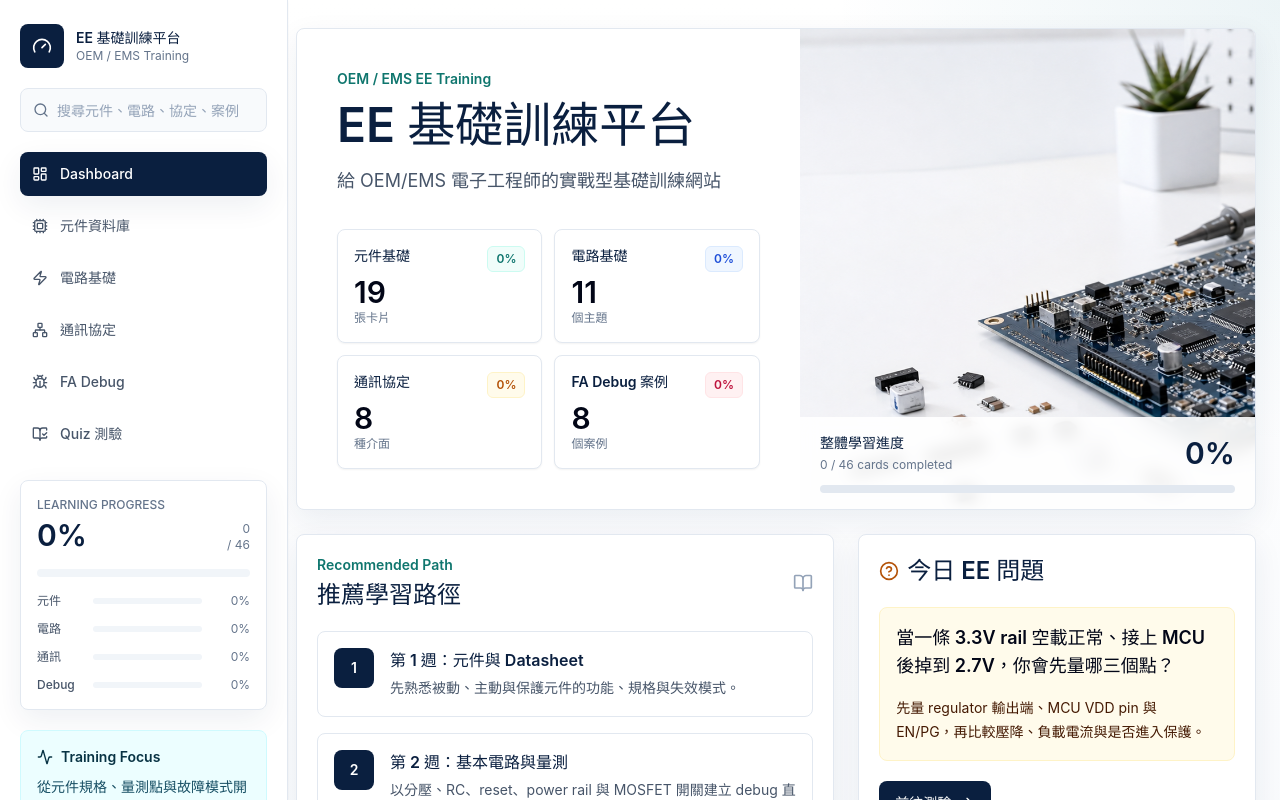
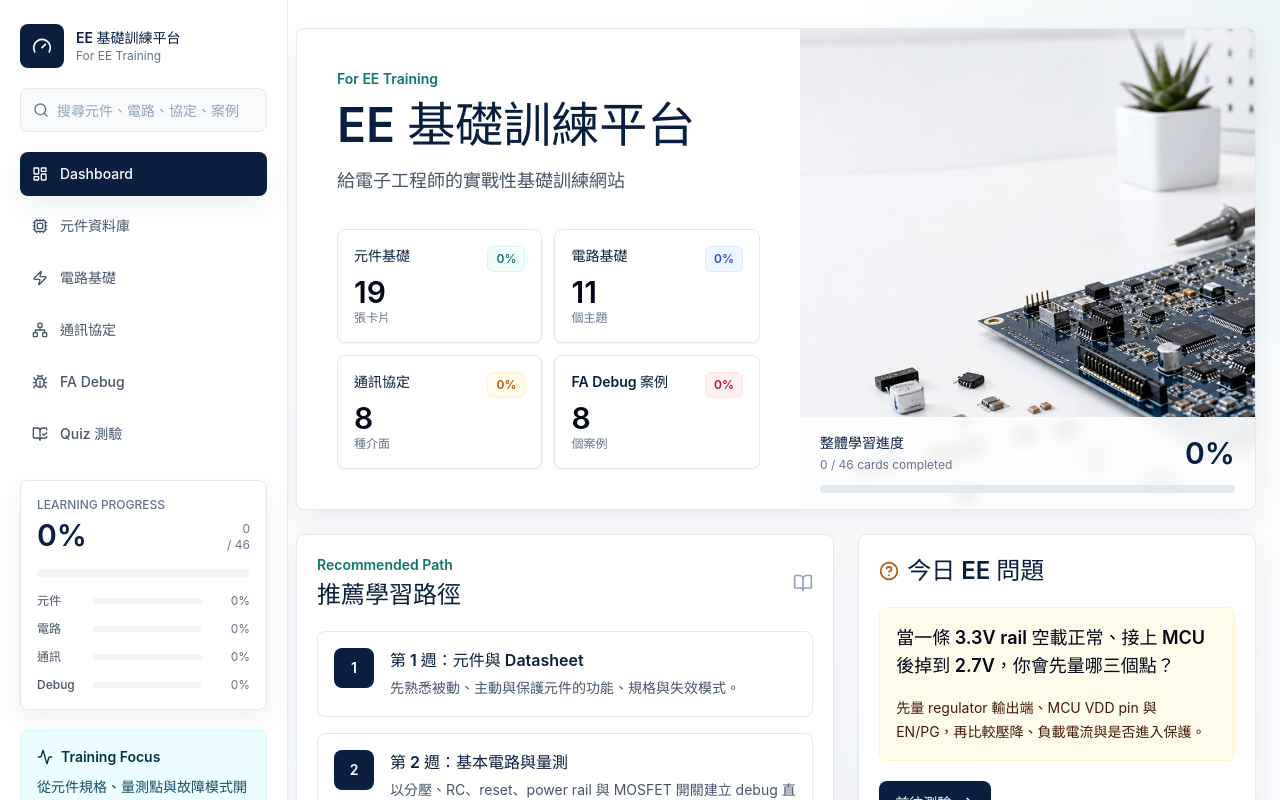
Before and after one commit to johnny802023-YU/EETraining, a React (Vite) app: page / in a window 1280 px wide. Shown: the top 800 px of the page. Built offline with nearby package versions, Linux system fonts and the light colour scheme.

Commit message:
Update EE training copy

```diff
--- a/src/components/Sidebar.jsx
+++ b/src/components/Sidebar.jsx
@@ -36,7 +36,7 @@
         </div>
         <div className="min-w-0">
           <p className="text-sm font-semibold text-navy-900">EE 基礎訓練平台</p>
-          <p className="text-xs text-slate-500">OEM / EMS Training</p>
+          <p className="text-xs text-slate-500">For EE Training</p>
         </div>
       </div>
 
--- a/src/pages/Dashboard.jsx
+++ b/src/pages/Dashboard.jsx
@@ -33,12 +33,12 @@
       <section className="overflow-hidden rounded-lg border border-slate-200 bg-white shadow-card">
         <div className="grid lg:grid-cols-[1.05fr_0.95fr]">
           <div className="p-6 sm:p-8 lg:p-10">
-            <p className="text-sm font-semibold text-signal-green">OEM / EMS EE Training</p>
+            <p className="text-sm font-semibold text-signal-green">For EE Training</p>
             <h1 className="mt-3 max-w-3xl text-4xl font-semibold leading-tight text-navy-900 lg:text-5xl">
               EE 基礎訓練平台
             </h1>
             <p className="mt-4 max-w-2xl text-lg leading-8 text-slate-600">
-              給 OEM/EMS 電子工程師的實戰型基礎訓練網站
+              給電子工程師的實戰性基礎訓練網站
             </p>
 
             <div className="mt-8 grid gap-3 sm:grid-cols-2">
```
